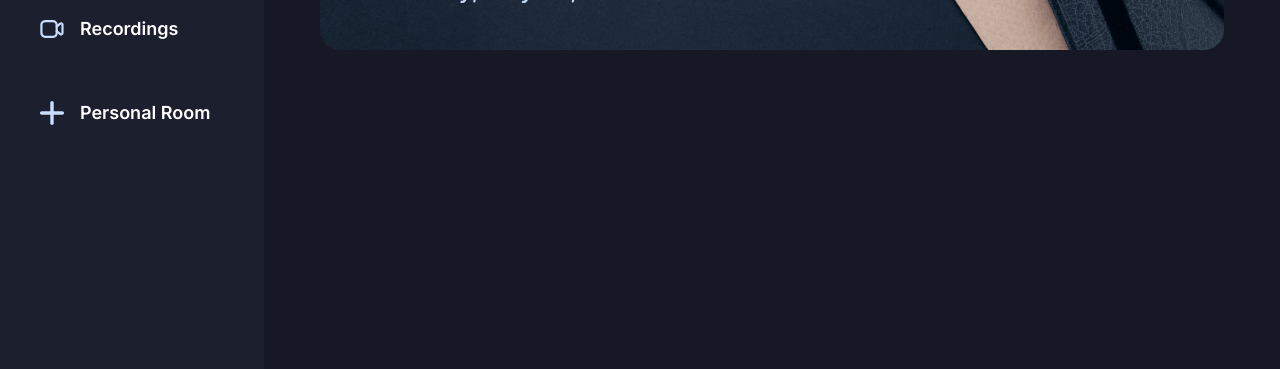
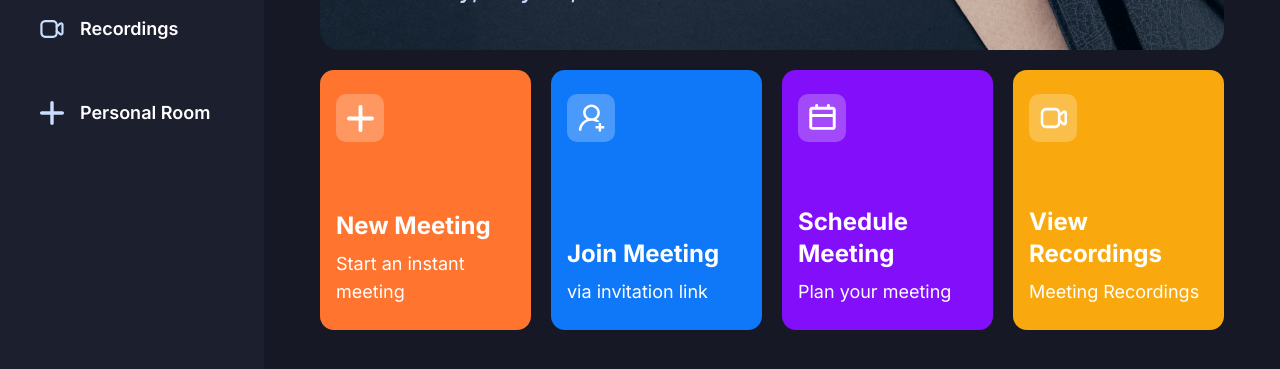
Before and after one commit to Ashutoshsingh45987/virtuMeet-videoConferencing, a Next.js app: page / in a window 1280 px wide. Shown: the part 365-734 px from the top of the page. Built offline with nearby package versions, Linux system fonts and the light colour scheme; no server answers.

Commit message:
MeetingTypeList Cards Home Page

```diff
--- a/app/(root)/(home)/page.tsx
+++ b/app/(root)/(home)/page.tsx
@@ -1,3 +1,4 @@
+import MeetingTypeList from "@/components/MeetingTypeList";
 
 const Home = () => {
   const now = new Date();
@@ -19,6 +20,8 @@
         </div>
       </div>
 
+      <MeetingTypeList/>
+
     </section>
   );
 };
--- /dev/null
+++ b/components/HomeCard.tsx
@@ -0,0 +1,30 @@
+"use client";
+import { cn } from "@/lib/utils";
+import Image from "next/image";
+
+
+interface HomeCardProps {
+    className?: string;
+    img: string;
+    title: string;
+    description: string;
+    handleClick?: () => void;
+  }
+
+const HomeCard = ({ className, img, title, description, handleClick }: HomeCardProps) => {
+  return (
+    <div className={cn( 'bg-orange-1 px-4 py-6 flex flex-col justify-between w-full xl:max-w-[270px] min-h-[260px] rounded-[14px] cursor-pointer', className)}
+    onClick={handleClick}>
+        <div className=" flex items-center justify-center glassmorphism size-12 rounded-[10px] ">
+            <Image src={img} alt="Meeting" width={27} height={27} />
+        </div>
+        <div className=" flex flex-col gap-2 ">
+            <h1 className=" text-2xl font-bold"> {title}</h1>
+            <p className="text-lg font-normal"> {description}</p>
+
+        </div>
+    </div>
+  );
+};
+
+export default HomeCard;
--- /dev/null
+++ b/components/MeetingTypeList.tsx
@@ -0,0 +1,50 @@
+"use client";
+
+import Image from "next/image";
+import HomeCard from "./HomeCard";
+import { useState } from "react";
+import { useRouter } from "next/navigation";
+
+const MeetingTypeList = () => {
+
+  const [meetingState, setMeetingState] = useState<
+    'isScheduleMeeting' | 'isJoiningMeeting' | 'isInstantMeeting' | undefined
+  >(undefined);
+
+  const router= useRouter();
+
+
+  return (
+  <section className=" grid grid-cols-1 gap-5 md:grid-cols-2 xl:grid-cols-4">
+
+        <HomeCard
+        img="/icons/add-meeting.svg"
+        title="New Meeting"
+        description="Start an instant meeting"
+        handleClick={() => setMeetingState('isInstantMeeting')}
+      />
+      <HomeCard
+        img="/icons/join-meeting.svg"
+        title="Join Meeting"
+        description="via invitation link"
+        className="bg-blue-1"
+        handleClick={() => setMeetingState('isJoiningMeeting')}
+      />
+      <HomeCard
+        img="/icons/schedule.svg"
+        title="Schedule Meeting"
+        description="Plan your meeting"
+        className="bg-purple-1"
+        handleClick={() => setMeetingState('isScheduleMeeting')}
+      />
+      <HomeCard
+        img="/icons/recordings.svg"
+        title="View Recordings"
+        description="Meeting Recordings"
+        className="bg-yellow-1"
+        handleClick={() => router.push('/recordings')}
+      />  </section>
+  );
+};
+
+export default MeetingTypeList;
```
